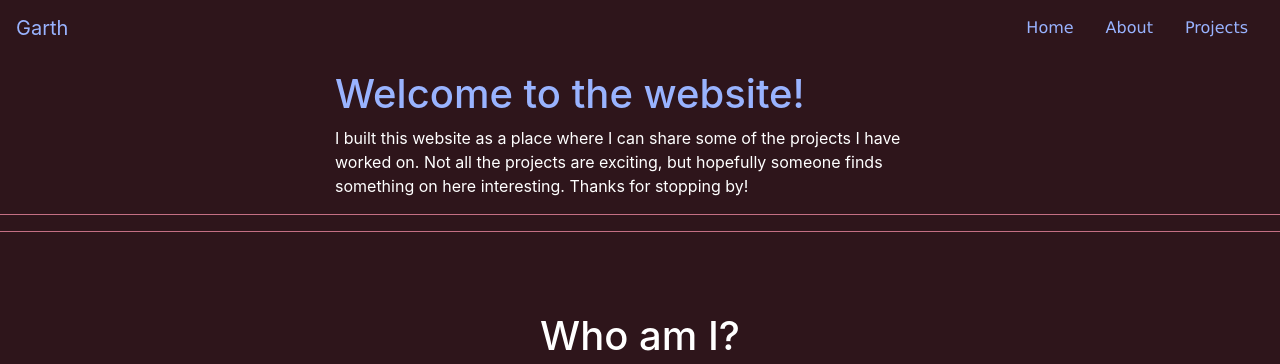
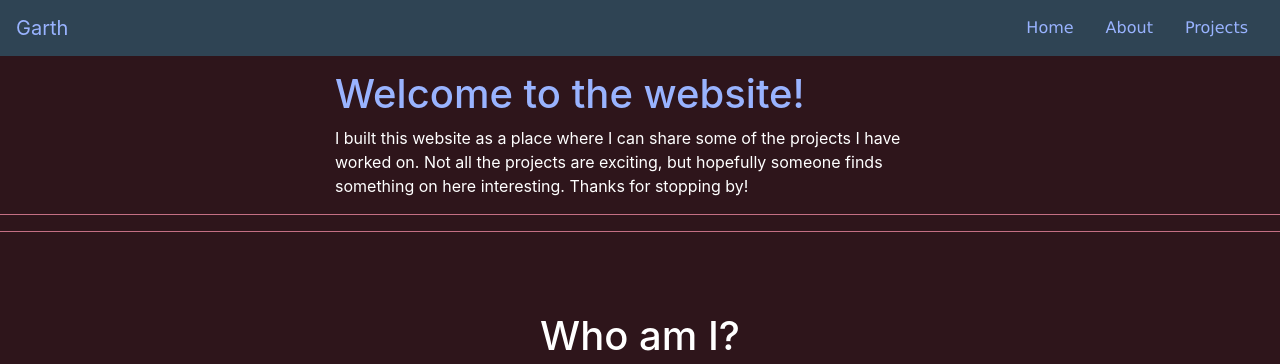
Before and after one commit to gmhull/garth.com, a Django app: page /about/ in a window 1280 px wide. Shown: the top 364 px of the page. Run offline with Django 3.2, Linux system fonts and the light colour scheme; some libraries are stand-ins or nearby versions.

Commit message:
Changed navbar background

```diff
--- a/personal/templates/personal/index.html
+++ b/personal/templates/personal/index.html
@@ -19,7 +19,7 @@
 </head>
 <body class="body">
   <header id="header">
-    <nav class="navbar navbar-expand-sm fixed-top">
+    <nav class="navbar navbar-expand-sm fixed-top" style="background:#2F4454;">
       <a href="/" class="navbar-brand" style="color: #99B3FF;">Garth</a>
       <button class="navbar-toggler" type="button" data-toggle="collapse" data-target="#navbarEx" aria-controls="navbarEx" aria-expanded="false" aria-label="Toggle navigation">
         <span class="navbar-toggler-icon" style="color: #99B3FF; margin-right: 15px;">Menu</span>
```
